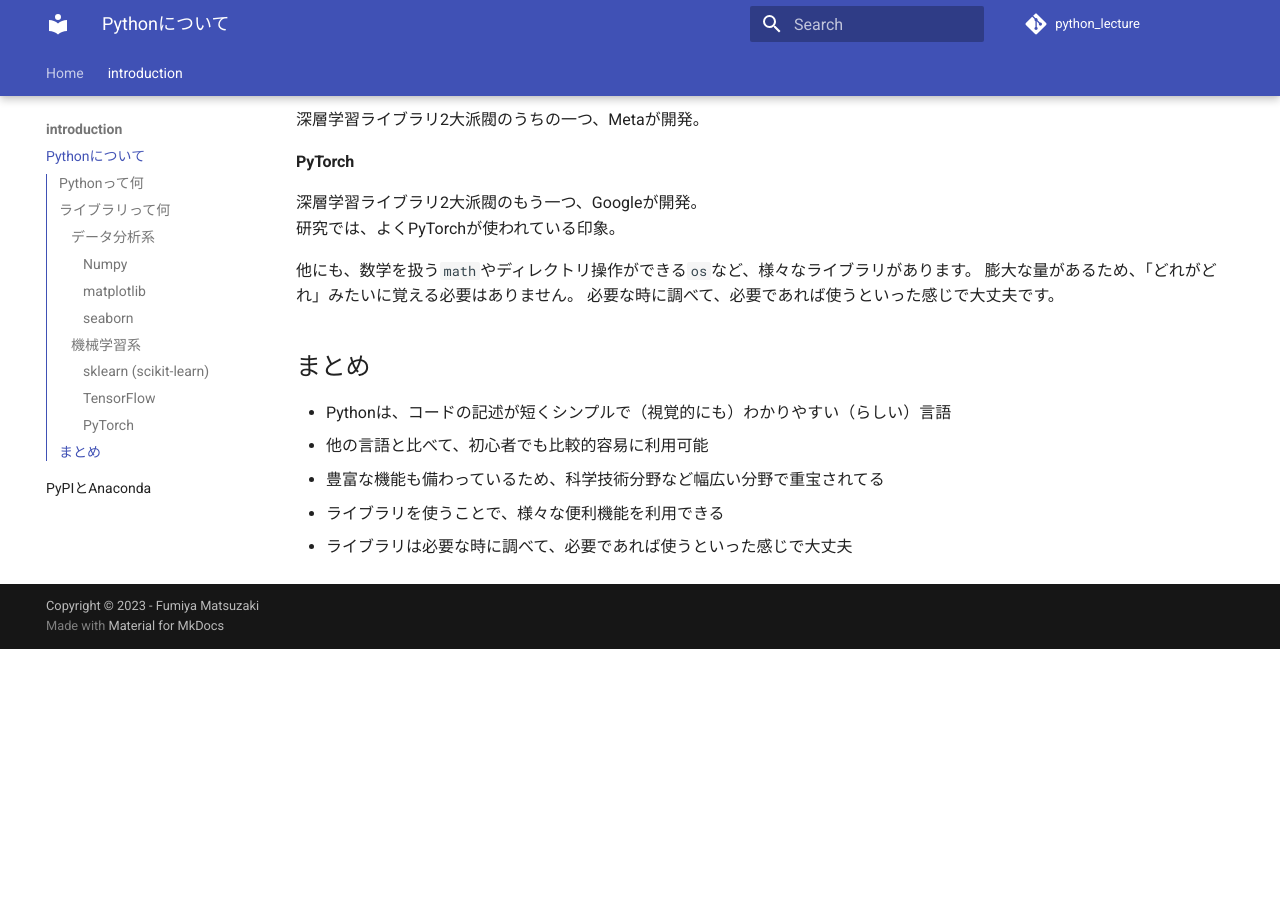
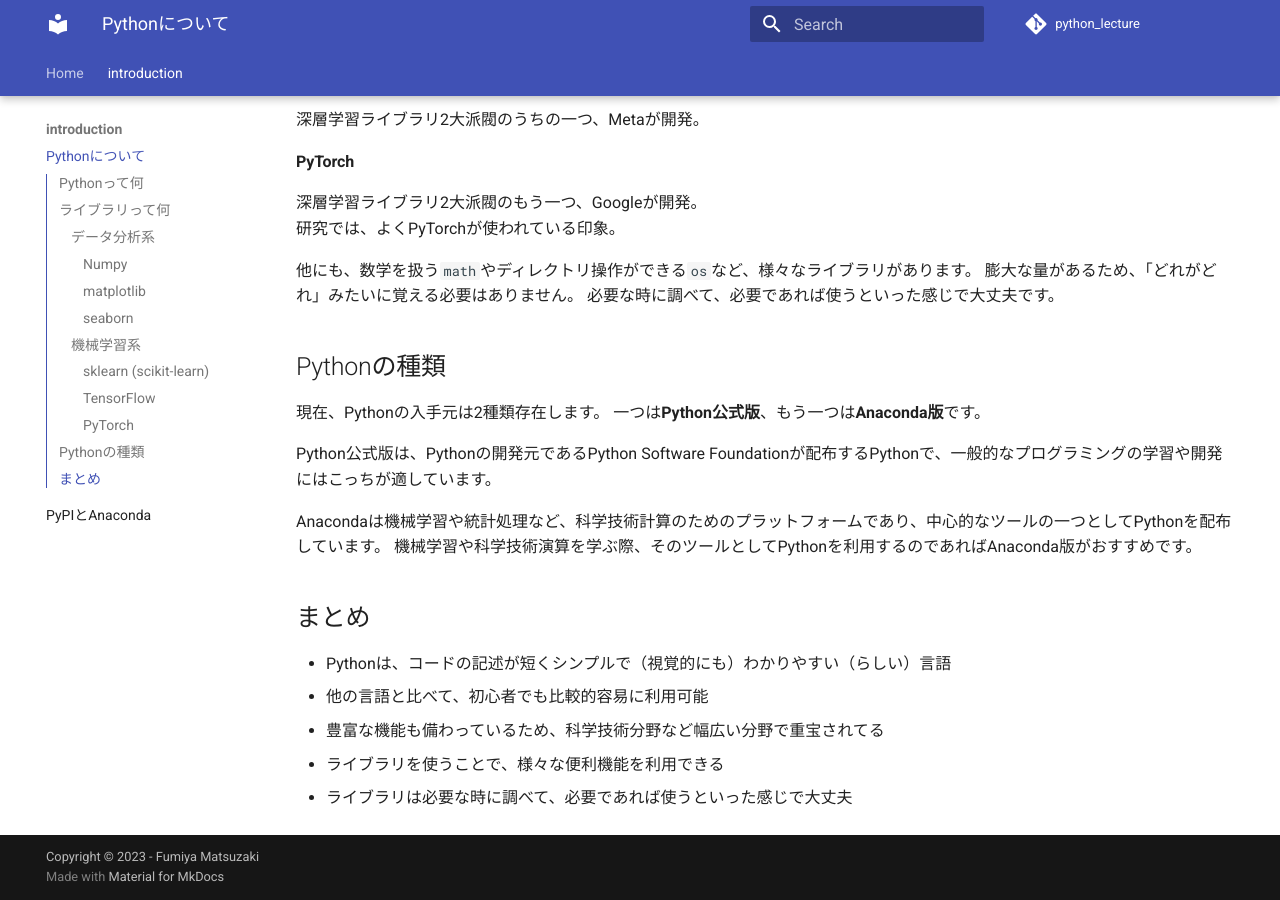
Before and after one commit to Trigger-FK/Python_Lecture, an MkDocs documentation site: the page built from docs/about_python.md, in a window 1280 px wide and 900 px high, scrolled down 1615 px. Built offline with MkDocs 1.6.1 and Material for MkDocs 9.7.7, drawn with Linux system fonts in a browser that asks for light colours; comment, search, counter and statistics services are not loaded; before the commit the page ends 2264 px from its top, so only the background shows below that.

Commit message:
[fix] fix some missentence

```diff
--- a/docs/about_python.md
+++ b/docs/about_python.md
@@ -57,6 +57,15 @@
 膨大な量があるため、「どれがどれ」みたいに覚える必要はありません。
 必要な時に調べて、必要であれば使うといった感じで大丈夫です。
 
+## Pythonの種類
+現在、Pythonの入手元は2種類存在します。
+一つは**Python公式版**、もう一つは**Anaconda版**です。
+
+Python公式版は、Pythonの開発元であるPython Software Foundationが配布するPythonで、一般的なプログラミングの学習や開発にはこっちが適しています。
+
+Anacondaは機械学習や統計処理など、科学技術計算のためのプラットフォームであり、中心的なツールの一つとしてPythonを配布しています。
+機械学習や科学技術演算を学ぶ際、そのツールとしてPythonを利用するのであればAnaconda版がおすすめです。
+
 ## まとめ
 - Pythonは、コードの記述が短くシンプルで（視覚的にも）わかりやすい（らしい）言語
 - 他の言語と比べて、初心者でも比較的容易に利用可能
```
